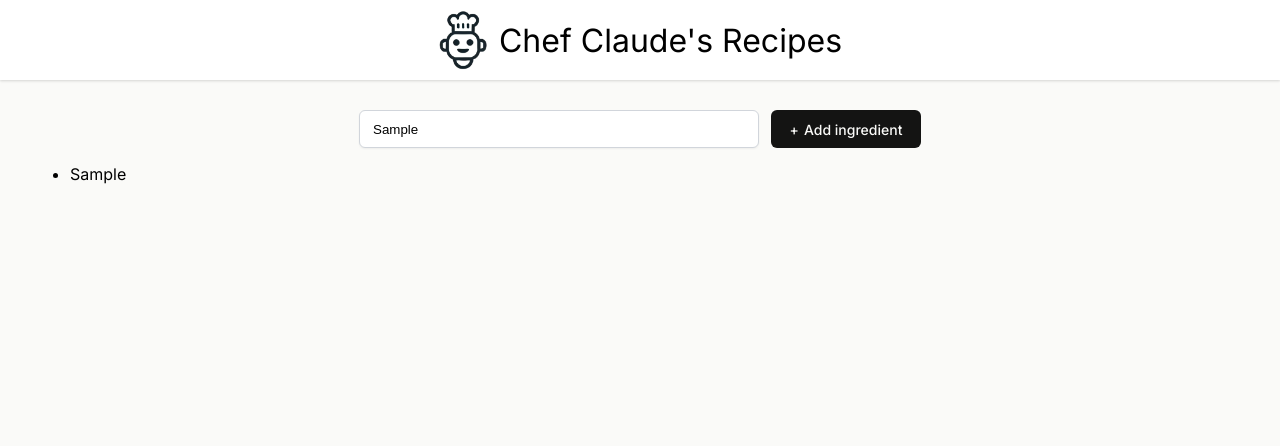
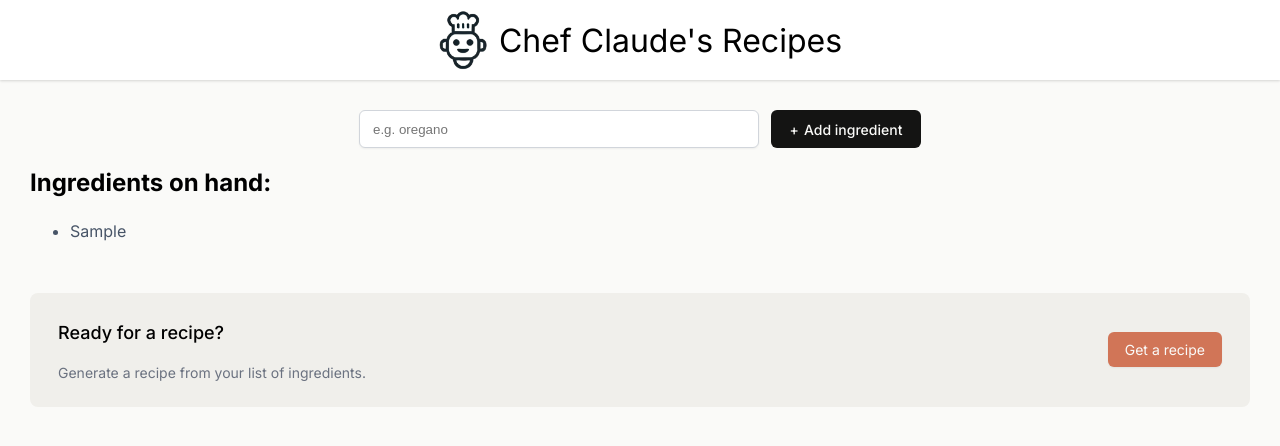
Before and after one commit to OmarChouchane/CHEF-CLAUDE, a React (Vite) app in the folder CHEF-CLAUDE/: page / in a window 1280 px wide. Both pictures are taken after typing "Sample" into the empty fields and a click on the button "Add ingredient". Shown: the top 446 px of the page. Built offline with nearby package versions, Linux system fonts and the light colour scheme.

Commit message:
conditional rendering - get a recipe

```diff
--- a/CHEF-CLAUDE/src/Main.jsx
+++ b/CHEF-CLAUDE/src/Main.jsx
@@ -8,18 +8,20 @@ export default function Main() {
         <li key={ingredient}>{ingredient}</li>
     ))
 
-    function handleSubmit(event) {
+    function addIngredient(formData) {
+        const newIngredient = formData.get("ingredient")
+        setIngredients(prevIngredients => [...prevIngredients, newIngredient])
+    }
 
-        event.preventDefault()
-        const formData = new FormData(event.currentTarget)
-        const newIngredient = formData.get("ingredient")
-        setIngredients( prevIngredients => [...prevIngredients, newIngredient])
-
-    }
+    /**
+     * Challenge:
+     * Using conditional rendering, only render the new <section> IF
+     * there are ingredients added to the list of ingredients.
+     */
 
     return (
         <main>
-            <form onSubmit={handleSubmit} className="add-ingredient-form">
+            <form action={addIngredient} className="add-ingredient-form">
                 <input
                     type="text"
                     placeholder="e.g. oregano"
@@ -28,9 +30,17 @@ export default function Main() {
                 />
                 <button>Add ingredient</button>
             </form>
-            <ul>
-                {ingredientsListItems}
-            </ul>
+            { ingredients.length > 0 && <section>
+                <h2>Ingredients on hand:</h2>
+                <ul className="ingredients-list" aria-live="polite">{ingredientsListItems}</ul>
+                <div className="get-recipe-container">
+                    <div>
+                        <h3>Ready for a recipe?</h3>
+                        <p>Generate a recipe from your list of ingredients.</p>
+                    </div>
+                    <button>Get a recipe</button>
+                </div>
+            </section>}
         </main>
     )
 }
--- a/CHEF-CLAUDE/src/index.css
+++ b/CHEF-CLAUDE/src/index.css
@@ -62,3 +62,45 @@ main {
     content: "+";
     margin-right: 5px;
 }
+
+ul.ingredients-list {
+    margin-bottom: 48px;
+}
+
+ul.ingredients-list > li {
+    color: #475467;
+    line-height: 28px;
+}
+
+.get-recipe-container {
+    display: flex;
+    justify-content: space-between;
+    align-items: center;
+    border-radius: 8px;
+    background: #F0EFEB;
+    padding: 10px 28px;
+}
+
+.get-recipe-container h3 {
+    font-size: 1.125rem;
+    font-weight: 500;
+    line-height: 24px;
+}
+
+.get-recipe-container p {
+    color: #6B7280;
+    font-size: 0.875rem;
+    line-height: 20px;
+}
+
+.get-recipe-container button {
+    border: none;
+    border-radius: 6px;
+    background: #D17557;
+    box-shadow: 0px 1px 2px 0px rgba(0, 0, 0, 0.05);
+    color: #FAFAF8;
+    padding: 9px 17px;
+    font-family: Inter, sans-serif;
+    font-size: 0.875rem;
+    cursor: pointer;
+}
```
